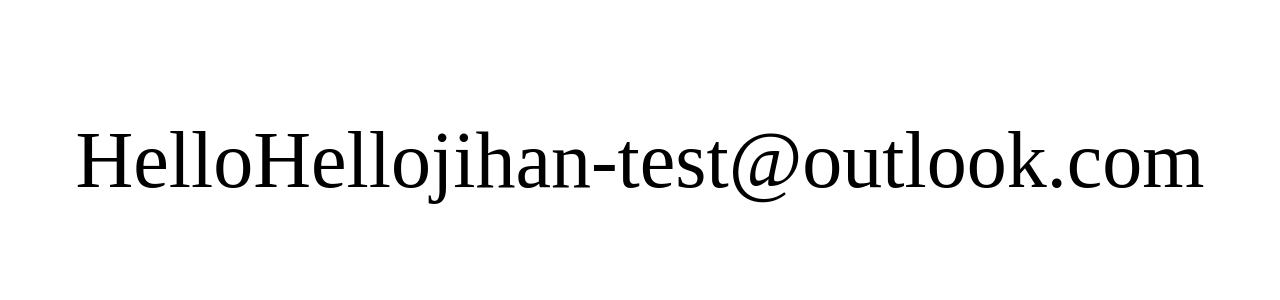
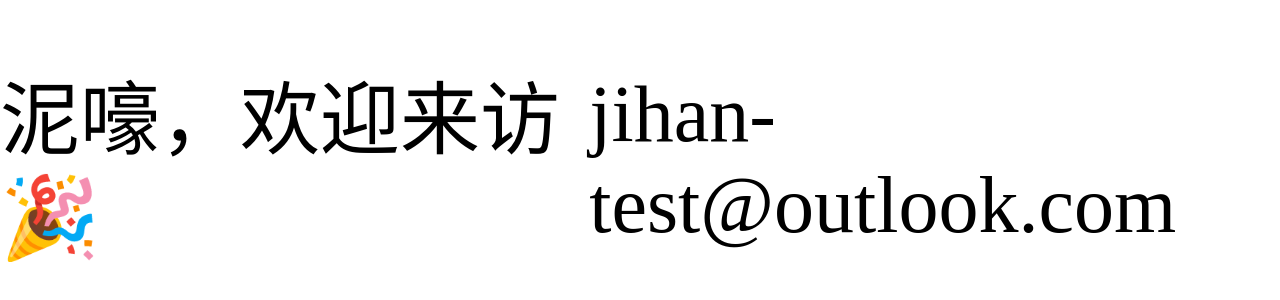
Before and after one commit to jihan-hanhan/jihan-hanhan.github.io, a plain HTML site: page index.html in a window 1280 px wide. Shown: the part 240-540 px from the top of the page. Drawn offline with Linux system fonts and the light colour scheme.

Commit message:
Update index.html

```diff
--- a/index.html
+++ b/index.html
@@ -16,8 +16,7 @@
     </style>
 </head>
 <body>
-    Hello
-    <div class="main-text">Hello</div>
+    泥嚎，欢迎来访🎉
     <div class="sub-text">jihan-test@outlook.com</div>
 </body>
 </html>
```
